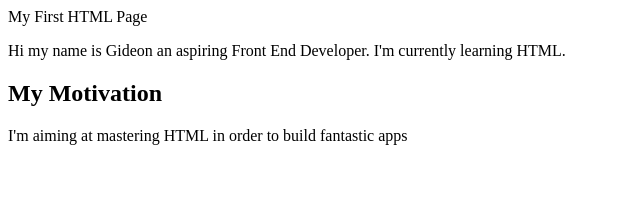
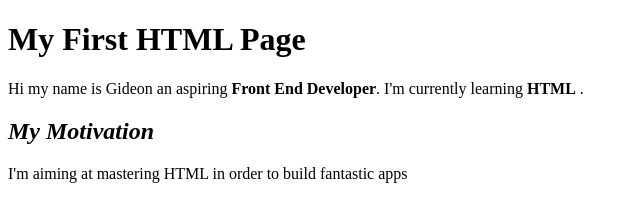
Before and after one commit to Gidflow/Introduction-to-HTML-Syntax, a plain HTML site: page index.html in a window 1280 px wide. Shown: the whole page, without its empty margins (0-640 px from the left). Drawn offline with Linux system fonts and the light colour scheme.

Commit message:
modified

```diff
--- a/index.html
+++ b/index.html
@@ -7,11 +7,11 @@
     <title>Document</title>
 </head>
 <body>
-    <header>My First HTML Page</header>
-    <p>Hi my name is Gideon an aspiring Front End Developer.
-        I'm currently learning HTML.
+    <h1>My First HTML Page</h1>
+    <p>Hi my name is Gideon an aspiring <strong>Front End Developer</strong>.
+        I'm currently learning <strong>HTML</strong> .
     </p>
-    <h2>My Motivation</h2>
+    <h2> <em>My Motivation</em> </h2>
     <p>I'm aiming at mastering HTML in order to build fantastic apps</p>
 </body>
 </html>
```
